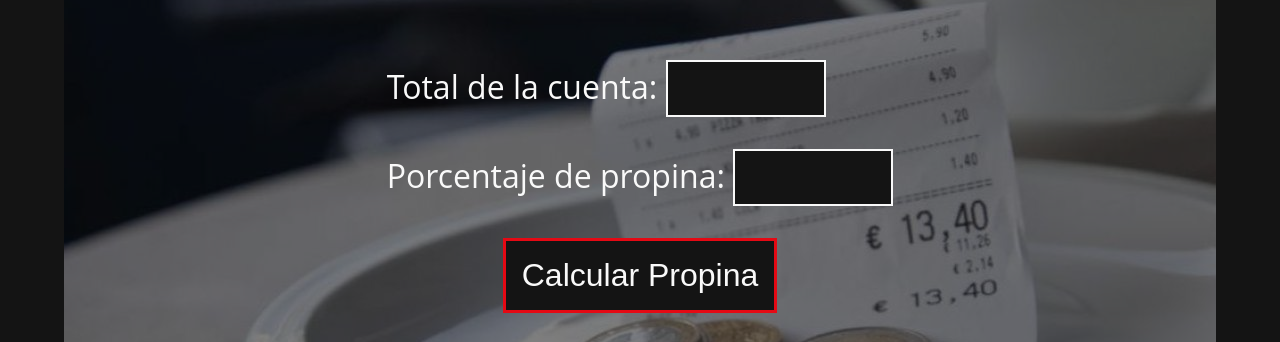
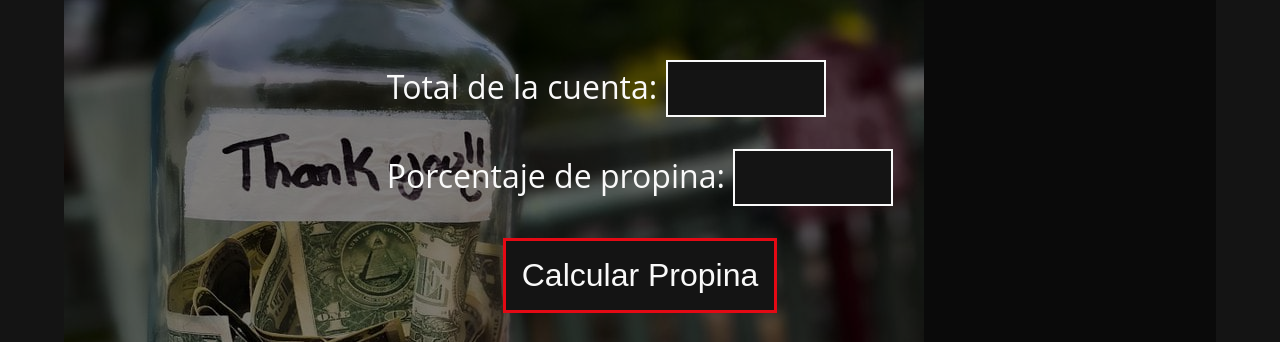
Before and after one commit to Josepheum/Proyecto01JSGrupo3, a plain HTML site: page public/index.html in a window 1280 px wide. Shown: the part 172-514 px from the top of the page. Drawn offline with Linux system fonts and the light colour scheme.

Commit message:
Se cambio la imagen de fondo

```diff
--- a/public/styles/styles.css
+++ b/public/styles/styles.css
@@ -58,7 +58,7 @@ body {
 	flex-direction: column;
 	position: relative;
 	margin-inline: auto;
-	background-image: url("../imagenes/propinas.jpg");
+	background-image: url("../imagenes/propinas2.jpeg");
 	background-repeat: no-repeat;
 	object-fit: cover;
 }
```
Also changed, not shown: public/imagenes/propinas2.jpeg (added).
